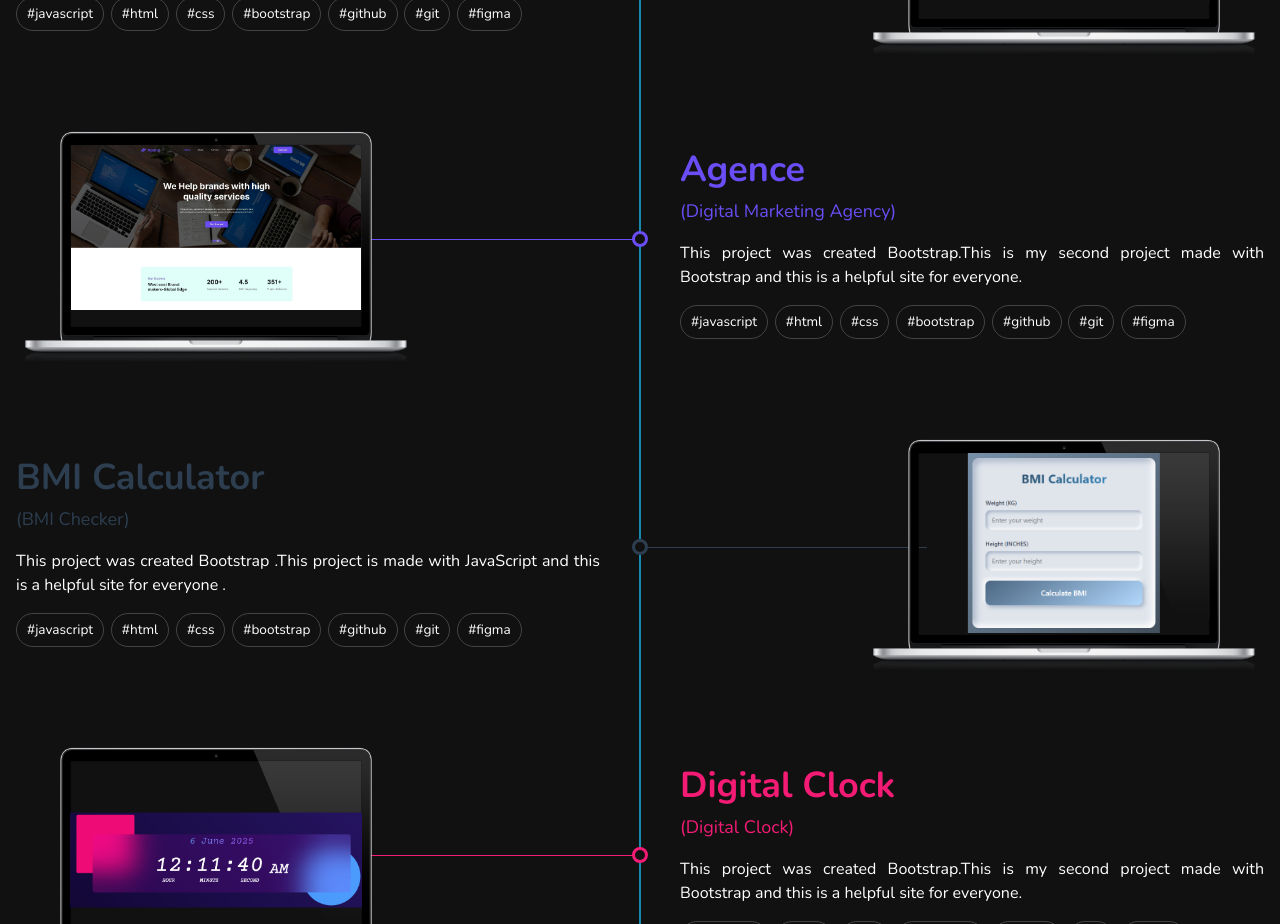
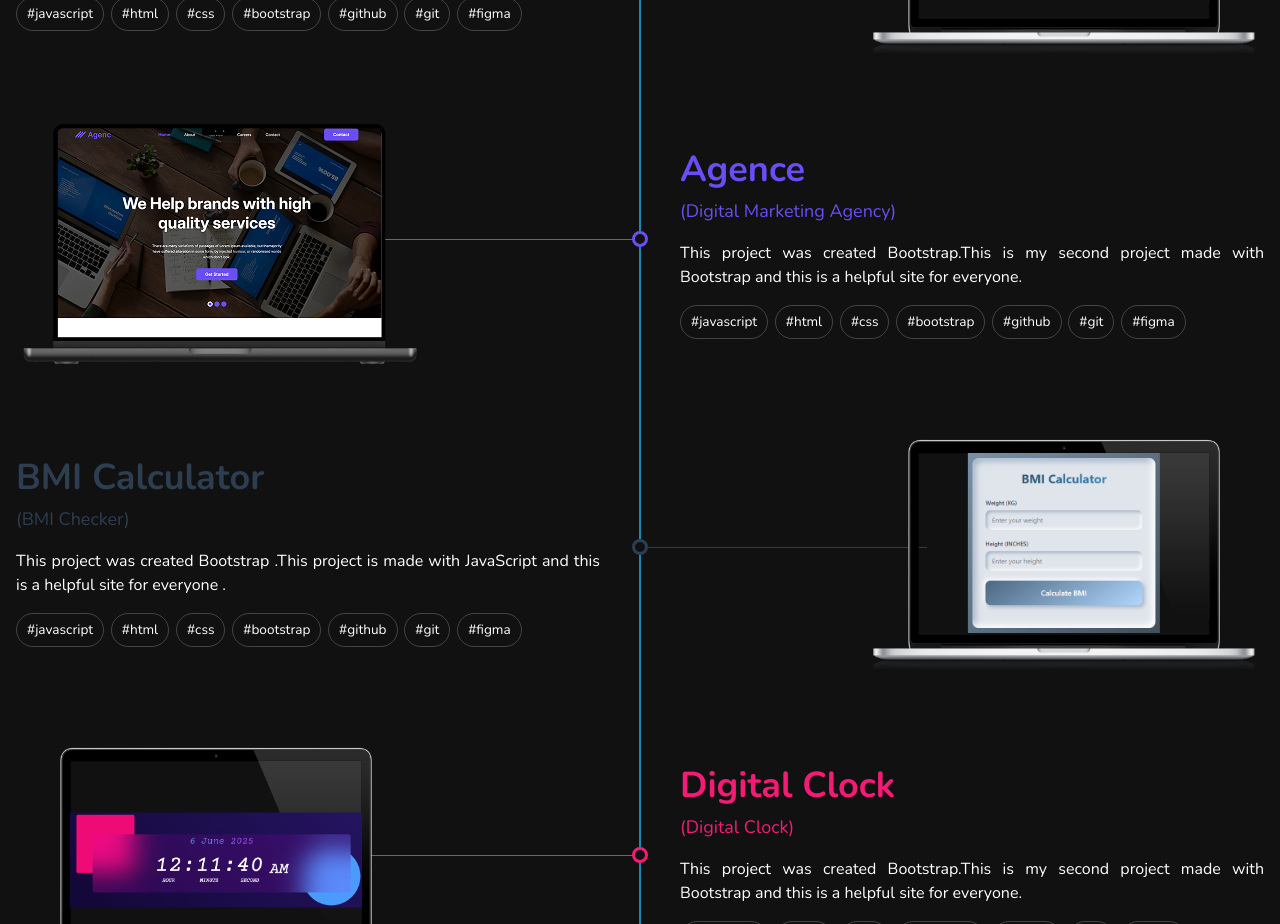
Before and after one commit to nayebislam/React_Portfolio, a React (Vite) app: page / in a window 1280 px wide. Shown: the part 1380-2304 px from the top of the page. Built offline with nearby package versions, Linux system fonts and the light colour scheme.

Commit message:
latest part img update

```diff
--- a/src/Components/LatestWorks/LatestWork.jsx
+++ b/src/Components/LatestWorks/LatestWork.jsx
@@ -2,7 +2,7 @@ import React from 'react'
 import Innovate from "../../assets/Innovate.png";
 import LaptopImage from "../../assets/LaptopImage.png";
 import cleaning from "../../assets/cleaning.jpg";
-import Agence from "../../assets/agence.jpg";
+import Agence from "../../assets/agence.png";
 import BMI_Calculator from "../../assets/BMI_Calculator.png";
 import Digital_Clock from "../../assets/Digital_Clock.png";
 import { FiExternalLink } from "react-icons/fi";
@@ -86,8 +86,8 @@ const LatestWork = () => {
                     <div className='w-full flex mt-2.5'>
                         <span className='relative group hover:scale-105 ease-in-out duration-200'>
                             <a href="#" className=''>
-                                <img className='max-w-[400px]' src={LaptopImage} alt="" />
-                                <img className='max-w-[290px] absolute top-[21px] left-[55px]' src={Agence} alt="" />
+                                {/* <img className='max-w-[400px]' src={LaptopImage} alt="" /> */}
+                                <img src={Agence} alt="" />
                                 <div className='tooltip bg-[#6A4DF4] text-white py-2 px-5 font-semibold rounded-[5px] font-button items-center absolute top-[-16px] left-1/2 -translate-x-1/2 after:content[""] after:absolute after:w-[16px] after:h-[16px] after:left-1/2 after:-translate-x-1/2 after:bottom-[-8px] after:rotate-45 after:bg-[#6A4DF4] group-hover:top-[-55px] group-hover:opacity-100 ease-in-out duration-200 opacity-0'>
                                     <span className='relative z-10 flex items-center gap-1'>
                                         Agence
```
Also changed, not shown: src/assets/Agence.png (added).
